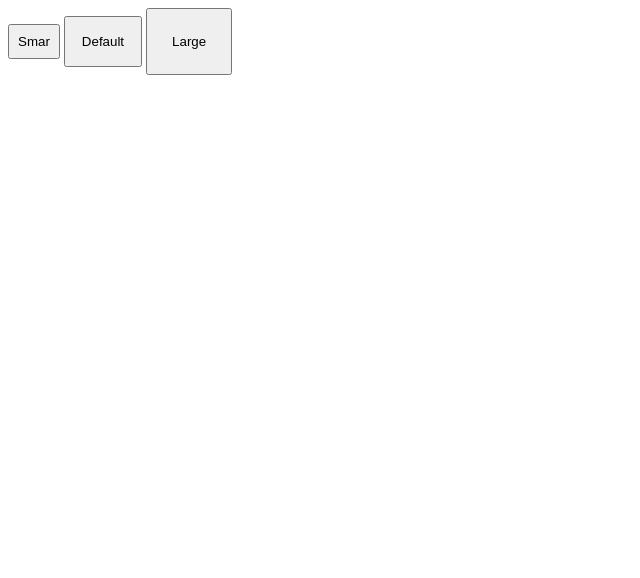
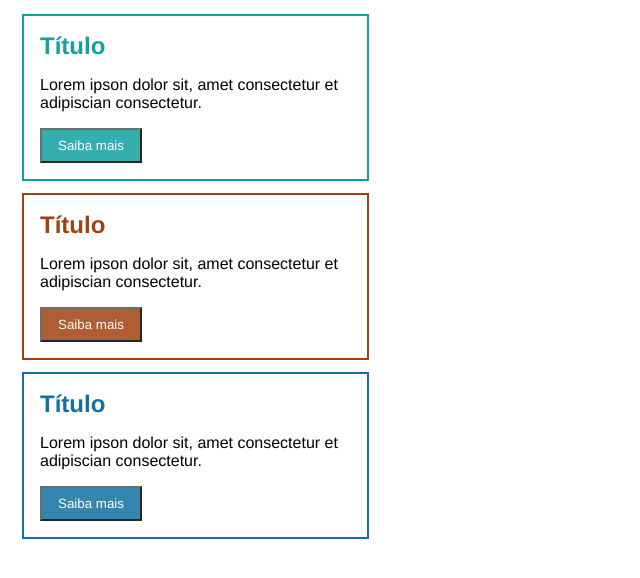
Before and after one commit to mauricioqvp/treinoCSS, a plain HTML site: page index.html in a window 1280 px wide. Shown: the whole page, without its empty margins (0-640 px from the left). Drawn offline with Linux system fonts and the light colour scheme.

Commit message:
Cards com cores diferentes CSS e Vars

```diff
--- a/index.html
+++ b/index.html
@@ -5,11 +5,38 @@
     <meta http-equiv="X-UA-Compatible" content="IE=edge">
     <meta name="viewport" content="width=device-width, initial-scale=1.0">
     <link rel="stylesheet" href="style.css" >
+    <!-- Refencia: https://youtu.be/PVzWaxzY2BU -->
     <title>Treino</title>
 </head>
 <body>
-    <button class="c-button c-button-small">Smar</button>
-    <button class="c-button">Default</button>
-    <button class="c-button c-button-large">Large</button>
+    <article class="c-card">
+        <h2 class="c-card_title">Título</h2>
+
+        <p class="c-card_summary">
+            Lorem ipson dolor sit, amet consectetur et adipiscian consectetur.
+        </p>
+
+        <button type="button" class="c-card_cta">Saiba mais</button>
+    </article>
+
+    <article class="c-card" style="--_hue: 20">
+        <h2 class="c-card_title">Título</h2>
+
+        <p class="c-card_summary">
+            Lorem ipson dolor sit, amet consectetur et adipiscian consectetur.
+        </p>
+
+        <button type="button" class="c-card_cta">Saiba mais</button>
+    </article>
+
+    <article class="c-card" style="--_hue: 200">
+        <h2 class="c-card_title">Título</h2>
+
+        <p class="c-card_summary">
+            Lorem ipson dolor sit, amet consectetur et adipiscian consectetur.
+        </p>
+
+        <button type="button" class="c-card_cta">Saiba mais</button>
+    </article>
 </body>
 </html>
--- a/style.css
+++ b/style.css
@@ -1,12 +1,62 @@
-.c-button{
-    --button-unit: 1rem;
-    padding: var(--button-unit);
+/* :root {
+    --row-display: block;
 }
 
-.c-button-small {
-    --button-unit: 0.5rem;
+.row{
+    --row-display: block;
+    display: var(--row-display);
 }
 
-.c-button-large {
-    --button-unit: 1.5rem;
+@media screen and (min-width: 600px){
+    .row {
+        --row-display: flex;
+    }
+} */
+
+:root {
+    --font-family: helvetica, ubuntu, roboto, arial, sans-serif;
+    --size: 0.5rem;
 }
+
+body {
+    font-family: var(--font-family);
+}
+
+.c-card {
+    --_hue: 180;
+    --_lightness: 35%;
+    --_color: hsl(var(--_hue) 80% var(--_lightness));
+    --_outline-width: calc(var(--size) / 4);
+
+    background-color: #fff;
+    margin: calc(var(--size) * 2);
+    outline: var(--_outline-width) solid var(--_color);
+    padding: calc(var(--size) * 2);
+    transition: outline 125ms cubic-bezier(0, 0.55, 0.45, 1);
+    width: 35ch;
+}
+
+.c-card:hover{
+    --_outline-width: var(--size);
+}
+
+.c-card_title {
+    color: var(--_color);
+    margin: 0;
+}
+
+.c-card_cta {
+    --_cta-padding: 0.5rem;
+
+    all: inital;
+    background-color: var(--_color);
+    color: #fff;
+    cursor: pointer;
+    font-family: inherit;
+    opacity: 0.85;
+    padding: var(--_cta-padding) calc(var(--_cta-padding) * 2);
+}
+
+.c-card_cta:hover {
+    opacity: 1;
+}
```
